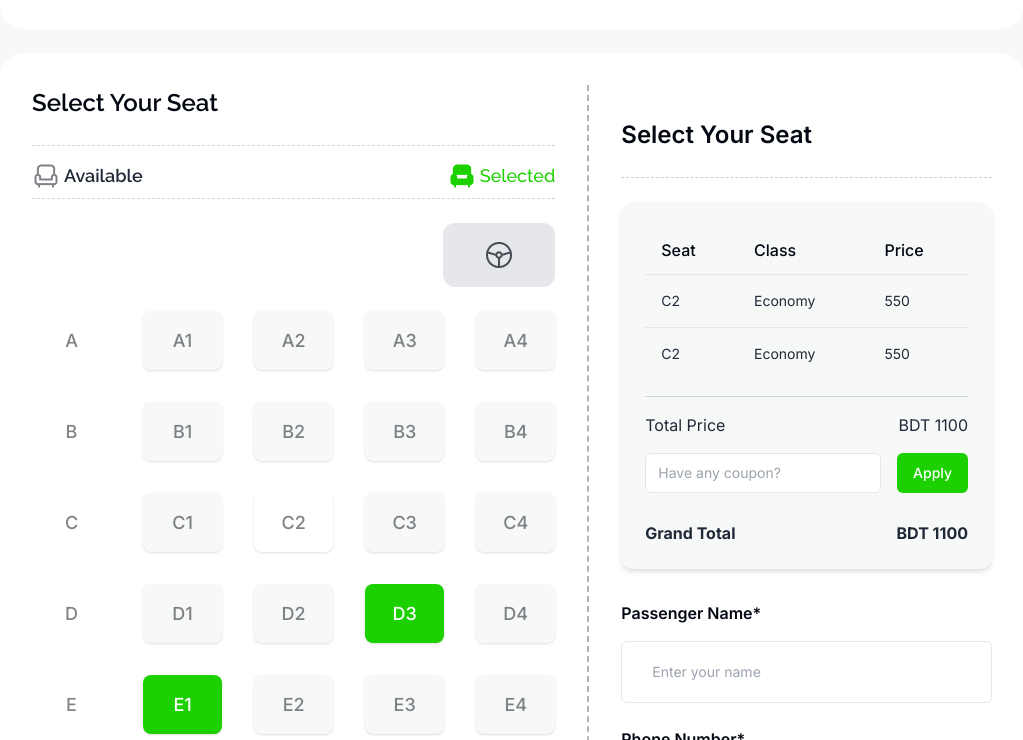
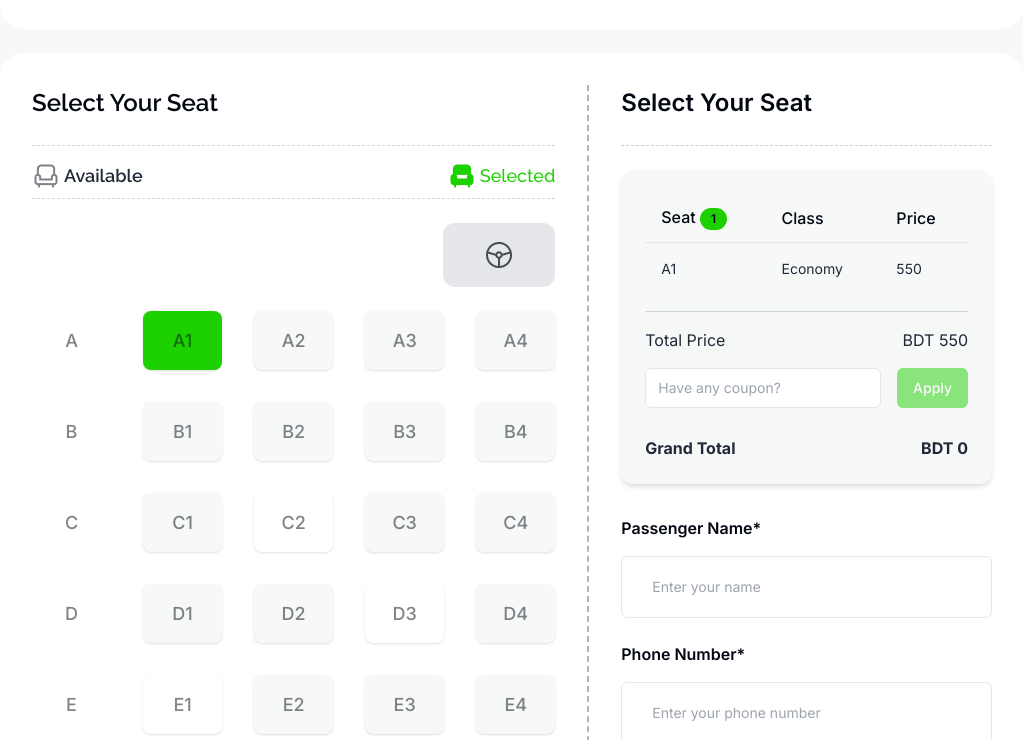
Before and after one commit to maybemahdi/A-5-Smart-Ticketing, a plain HTML site: page index.html in a window 1280 px wide. Both pictures are taken after a click on the element "A1". Shown: the part 1885-2625 px from the top of the page, without its empty margins (128-1151 px from the left). Drawn offline with nearby package versions, Linux system fonts and the light colour scheme.

Commit message:
Apply-coupon-Start

```diff
--- a/index.html
+++ b/index.html
@@ -20,6 +20,11 @@
         text-decoration: underline;
         text-decoration-color: #5e5e5f83;
       }
+      .disabled {
+      opacity: 0.5;
+      pointer-events: none;
+}
+
     </style>
     <script src="https://cdn.tailwindcss.com"></script>
     <script>
@@ -99,6 +104,7 @@
           </button>
         </div>
       </div>
+      <!-- banner-section  -->
       <section
         class="bg-[url('./images/banner.png')] bg-cover bg-center py-20 rounded-3xl my-5"
       >
@@ -112,12 +118,12 @@
               Book now for unbeatable prices and comfortable rides. Limited
               seats available. Don't miss out, reserve your seat today!
             </p>
-            <button
+            <a href="#ticket-section"
               id="buy-btn"
               class="inline-flex items-center justify-center whitespace-nowrap text-lg lg:mb-[40px] ring-offset-background transition-colors focus-visible:outline-none focus-visible:ring-2 focus-visible:ring-ring focus-visible:ring-offset-2 disabled:pointer-events-none disabled:opacity-50 h-10 bg-[#1DD100] hover:bg-green-600 text-[#030712] font-bold py-[25px] px-[25px] rounded-lg"
             >
               Buy Tickets
-            </button>
+          </a>
           </div>
         </div>
       </section>
@@ -191,11 +197,11 @@
             <div class="hidden md:block h-full">
               <img class="h-full" src="./images/cupon-devider.png" alt="" />
             </div>
-            <div class="pl-6">
-              <h3 class="text-[32px] font-bold text-[#030712] uppercase">
+            <div class="lg:mr-[40px]">
+              <h3 class="text-[32px] font-bold text-[#030712] uppercase text-center">
                 New15
               </h3>
-              <p class="text-[#0307129f] font-light">Coupon Code</p>
+              <p class="text-[#0307129f] font-light text-center">Coupon Code</p>
             </div>
           </div>
           <div
@@ -215,11 +221,11 @@
             <div class="hidden md:block h-full ml-[54px]">
               <img class="h-full" src="./images/cupon-devider.png" alt="" />
             </div>
-            <div class="pl-6">
-              <h3 class="text-[32px] font-bold text-[#030712] uppercase">
+            <div class="">
+              <h3 class="text-[32px] font-bold text-[#030712] uppercase text-center">
                 Couple20
               </h3>
-              <p class="text-[#0307129f] font-light">Coupon Code</p>
+              <p class="text-[#0307129f] font-light text-center">Coupon Code</p>
             </div>
           </div>
         </div>
@@ -230,7 +236,7 @@
           See All Offers
         </button>
       </section>
-      <section
+      <section id="ticket-section"
         class="mt-20 bg-[#F7F8F8] border-t-[2px] border-[#1DD100] rounded-t-[88px] py-20"
       >
         <section class="mx-auto w-4/5">
@@ -333,7 +339,7 @@
             </div>
           </div>
           <!-- select ticket section  -->
-          <div
+          <div id=""
             class="flex flex-col lg:flex-row bg-white rounded-3xl p-6 lg:p-8"
           >
             <div
@@ -441,7 +447,7 @@
                   D2
                 </div>
                 <div
-                  class="bg-[#1DD100] text-white shadow rounded-lg p-4 flex items-center justify-center seat cursor-pointer"
+                  class="bg-white shadow rounded-lg p-4 flex items-center justify-center seat cursor-pointer"
                 >
                   D3
                 </div>
@@ -452,7 +458,7 @@
                 </div>
                 <div class="p-2 flex items-center justify-center">E</div>
                 <div
-                  class="bg-[#1DD100] text-white shadow rounded-lg p-4 flex items-center justify-center seat cursor-pointer"
+                  class="bg-white shadow rounded-lg p-4 flex items-center justify-center seat cursor-pointer"
                 >
                   E1
                 </div>
@@ -499,7 +505,7 @@
                   G1
                 </div>
                 <div
-                  class="bg-[#1DD100] text-white shadow rounded-lg p-4 flex items-center justify-center seat cursor-pointer"
+                  class="bg-white shadow rounded-lg p-4 flex items-center justify-center seat cursor-pointer"
                 >
                   G2
                 </div>
@@ -578,13 +584,13 @@
                 </div>
               </div>
             </div>
-            <div class="basis-[40%] mt-8 lg:ml-8 font-[inter]">
+            <div class="basis-[40%] lg:ml-8 font-[inter]">
               <h2
                 class="text-[24px] font-semibold text-[#030712] pb-6 mb-6 border-b border-dashed border-[#03071233]"
               >
                 Select Your Seat
               </h2>
-              <div class="bg-[#F7F8F8] p-6 rounded-xl shadow-md w-full mx-auto">
+              <div class="bg-[#F7F8F8] p-6 rounded-xl shadow-md w-full mx-auto mb-8">
                 <div class="relative w-full overflow-auto">
                   <table class="w-full caption-bottom text-sm">
                     <thead class="[&amp;_tr]:border-b">
@@ -595,7 +601,7 @@
                           class="text-[#030712] font-medium text-base h-12 px-4 text-left align-middle text-muted-foreground [&amp;:has([role=checkbox])]:pr-0"
                         >
                           Seat
-                          <div
+                          <div id="number-of-seat"
                             class="hidden inline-flex items-center rounded-full whitespace-nowrap border px-2.5 py-0.5 w-fit text-xs font-semibold transition-colors focus:outline-none focus:ring-2 focus:ring-ring focus:ring-offset-2 border-transparent bg-[#1DD100] text-secondary-foreground"
                           ></div>
                         </th>
@@ -611,59 +617,44 @@
                         </th>
                       </tr>
                     </thead>
-                    <tbody class="[&amp;_tr:last-child]:border-0">
-                      <tr
-                        class="border-b transition-colors hover:bg-muted/50 data-[state=selected]:bg-muted"
+                    <tbody id="tbody" class="[&amp;_tr:last-child]:border-0">
+                      <!-- <tr id="selected-ticket-container"
+                        class="transition-colors hover:bg-muted/50 [&amp;:has([role=checkbox])]:pr-0"
                       >
-                        <td
+                        <td id="ticket-name"
                           class="p-4 align-middle [&amp;:has([role=checkbox])]:pr-0"
                         >
-                          C2
+
                         </td>
-                        <td
-                          class="p-4 align-middle [&amp;:has([role=checkbox])]:pr-0"
+                        <td id="ticket-class"
+                          class="hidden p-4 align-middle [&amp;:has([role=checkbox])]:pr-0"
                         >
                           Economy
                         </td>
-                        <td
-                          class="p-4 align-middle [&amp;:has([role=checkbox])]:pr-0"
+                        <td id="ticket-price"
+                          class="hidden p-4 align-middle [&amp;:has([role=checkbox])]:pr-0"
                         >
                           550
                         </td>
-                      </tr>
-                      <tr
-                        class="border-b transition-colors hover:bg-muted/50 data-[state=selected]:bg-muted"
-                      >
-                        <td
-                          class="p-4 align-middle [&amp;:has([role=checkbox])]:pr-0"
-                        >
-                          C2
-                        </td>
-                        <td
-                          class="p-4 align-middle [&amp;:has([role=checkbox])]:pr-0"
-                        >
-                          Economy
-                        </td>
-                        <td
-                          class="p-4 align-middle [&amp;:has([role=checkbox])]:pr-0"
-                        >
-                          550
-                        </td>
-                      </tr>
+                      </tr> -->
                     </tbody>
                   </table>
                 </div>
                 <div class="border-t border-gray-300 my-4"></div>
                 <div class="flex justify-between">
                   <div>Total Price</div>
-                  <div>BDT 1100</div>
+                  <div id="total-price">BDT 0</div>
+                </div>
+                <div class="flex justify-between">
+                  <div id="discount-title"></div>
+                  <div id="discount-price"></div>
                 </div>
                 <div class="mt-4 flex gap-4">
                   <input
                     class="w-4/5 flex h-10 rounded-md border border-input bg-background px-3 py-2 text-sm ring-offset-background file:border-0 file:bg-transparent file:text-sm file:font-medium placeholder:text-muted-foreground focus-visible:outline-none focus-visible:ring-2 focus-visible:ring-ring focus-visible:ring-offset-2 disabled:cursor-not-allowed disabled:opacity-50 mb-2"
                     placeholder="Have any coupon?"
                   />
-                  <button
+                  <button id="apply-btn"
                     class="items-center justify-center whitespace-nowrap rounded-md text-sm font-medium ring-offset-background transition-colors focus-visible:outline-none focus-visible:ring-2 focus-visible:ring-ring focus-visible:ring-offset-2 disabled:pointer-events-none disabled:opacity-50 text-white h-10 px-4 py-2 bg-[#1DD100] hover:bg-[#3dc928]"
                   >
                     Apply
@@ -671,7 +662,7 @@
                 </div>
                 <div class="mt-5 flex justify-between font-bold">
                   <div>Grand Total</div>
-                  <div>BDT 1100</div>
+                  <div id="grand-total">BDT 0</div>
                 </div>
               </div>
 
@@ -697,7 +688,7 @@
                     >
                       Phone Number*
                     </label>
-                    <input
+                    <input id="phone-input"
                       class="flex h-10 w-full rounded-md border border-input bg-background p-[30px] text-sm ring-offset-background file:border-0 file:bg-transparent file:text-sm file:font-medium placeholder:text-muted-foreground focus-visible:outline-none focus-visible:ring-2 focus-visible:ring-ring focus-visible:ring-offset-2 disabled:cursor-not-allowed disabled:opacity-50"
                       id="phone-number"
                       placeholder="Enter your phone number"
@@ -716,7 +707,7 @@
                       placeholder="Enter your email id"
                     />
                   </div>
-                  <button
+                  <button id="next-btn"
                     class="inline-flex items-center justify-center whitespace-nowrap rounded-[16px] text-[20px] font-extrabold ring-offset-background transition-colors focus-visible:outline-none focus-visible:ring-2 focus-visible:ring-ring focus-visible:ring-offset-2 disabled:pointer-events-none disabled:opacity-50 hover:bg-[#00d13b] h-10 px-4 py-[30px] w-full bg-[#1DD100] text-white"
                   >
                     Next
@@ -781,5 +772,11 @@
         </div>
       </div>
     </footer>
+
+
+
+
+    <!-- script  -->
+    <script src="./js/app.js"></script>
   </body>
 </html>
--- /dev/null
+++ b/js/app.js
@@ -0,0 +1,115 @@
+// scroll to view function for buy-btn button
+document.getElementById("buy-btn").addEventListener("click", function (e) {
+  e.preventDefault();
+  let href = this.getAttribute("href");
+  document.querySelector(href).scrollIntoView({
+    behavior: "smooth",
+  });
+});
+
+// max seat
+let maxSeat = 5;
+
+// seat selection function
+
+//disable button-apply
+let applyButton = document.getElementById("apply-btn");
+applyButton.disabled = true;
+
+let nextButton = document.getElementById("next-btn");
+nextButton.disabled = true;
+
+//   validate phone number and ticket for enable the next button
+const phoneInput = document.getElementById("phone-input");
+const phoneNumber = phoneInput.value.trim();
+const phoneRegex = /^\d+$/;
+
+// click event
+let seats = document.querySelectorAll(".seat");
+let count = 1;
+let totalPrice = 0;
+for (let i = 0; i < seats.length; i++) {
+  let seat = seats[i];
+  seat.addEventListener("click", function () {
+    if (!this.classList.contains("selected")) {
+      let ticketName = this.innerText;
+      this.classList.add("selected");
+      this.style.backgroundColor = "#1DD100";
+      let seatElement = document.getElementById("number-of-seat");
+      seatElement.classList.remove("hidden");
+      seatElement.innerText = count;
+      count++;
+
+      //show selected ticket
+      let tBody = document.getElementById("tbody");
+      let tr = document.createElement("tr");
+      tr.classList.add(
+        "transition-colors",
+        "hover:bg-muted/50",
+        "[&amp;:has([role=checkbox])]:pr-0"
+      );
+
+      let td = document.createElement("td");
+      td.classList.add(
+        "p-4",
+        "align-middle",
+        "[&amp;:has([role=checkbox])]:pr-0"
+      );
+      td.innerText = ticketName;
+      tr.appendChild(td);
+
+      let td2 = document.createElement("td");
+      td2.classList.add(
+        "p-4",
+        "align-middle",
+        "[&amp;:has([role=checkbox])]:pr-0"
+      );
+      td2.innerText = "Economy";
+      tr.appendChild(td2);
+
+      let td3 = document.createElement("td");
+      td3.classList.add(
+        "p-4",
+        "align-middle",
+        "[&amp;:has([role=checkbox])]:pr-0"
+      );
+      let price = "550";
+      td3.innerText = parseInt(price);
+      tr.appendChild(td3);
+
+      tBody.appendChild(tr);
+
+      //show total price
+      let totalPriceShowElement = document.getElementById("total-price");
+      let totalPriceText = parseInt(
+        totalPriceShowElement.innerText.split(" ")[1]
+      );
+      totalPrice += parseInt(td3.innerText);
+      totalPriceText = totalPrice;
+      totalPriceShowElement.innerText = "BDT " + totalPrice;
+
+      //   validate phone number
+      phoneInput.addEventListener("input", function () {
+        const phoneNumber = phoneInput.value.trim();
+        if (phoneRegex.test(phoneNumber)) {
+          nextButton.disabled = false;
+        } else {
+          nextButton.disabled = true;
+        }
+      });
+
+      // coupon validation
+      if (count === maxSeat) {
+        applyButton.disabled = false;
+        disableAllSeats();
+      }
+    }
+  });
+}
+
+// Function to disable all seats after a certain number
+function disableAllSeats() {
+  for (let i = 0; i < seats.length; i++) {
+    seats[i].classList.add("disabled");
+  }
+}
```
